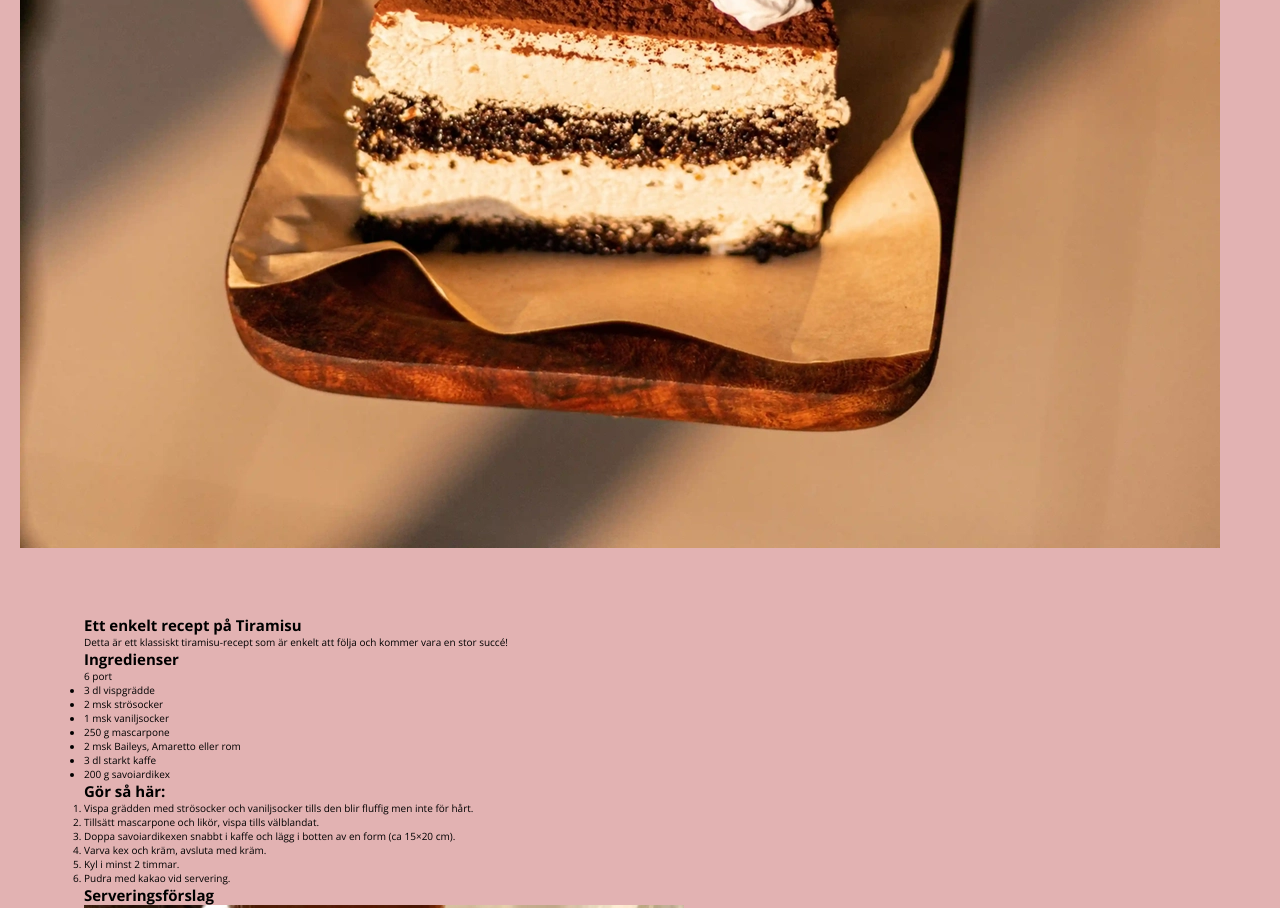
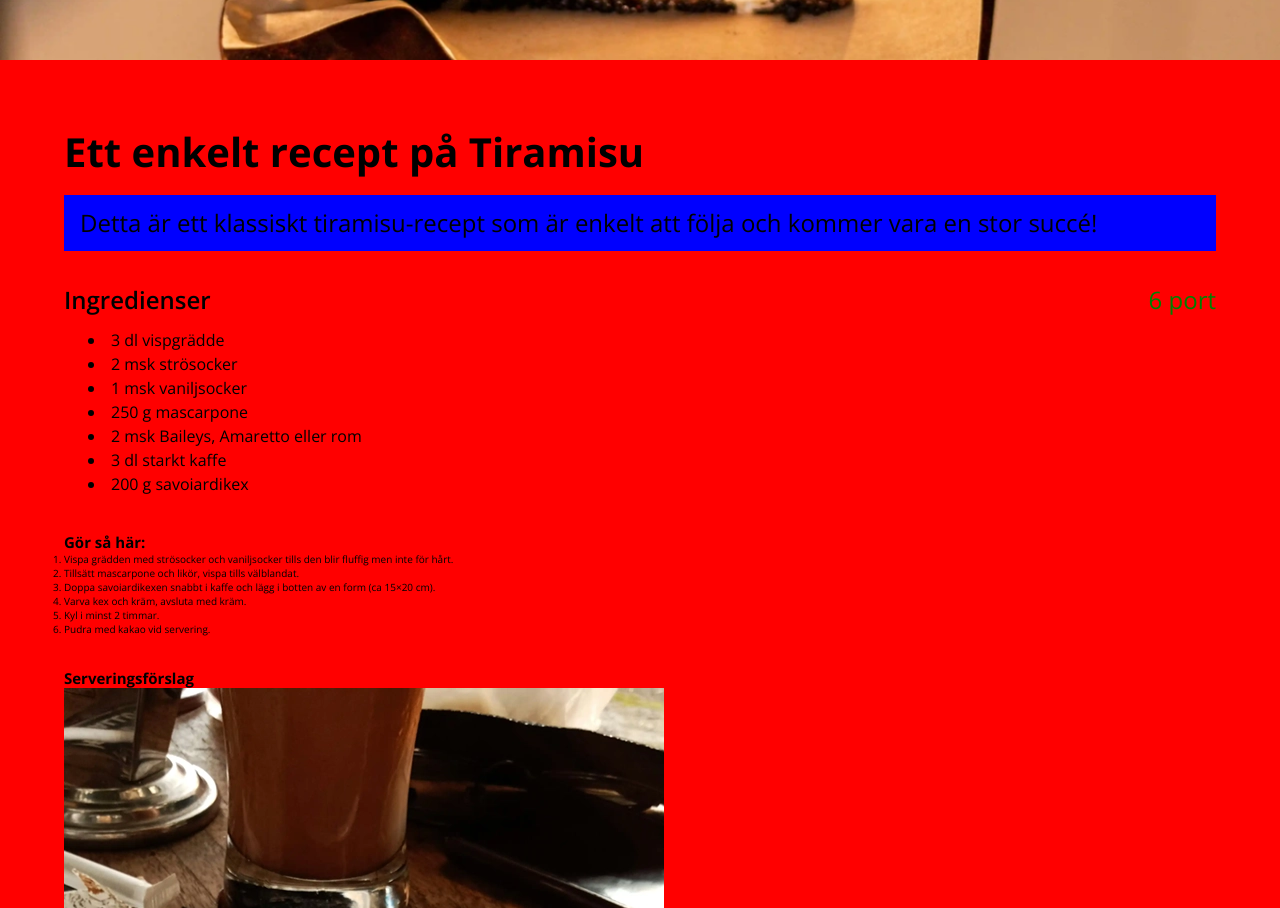
Before and after one commit to ardalansale/tiramusi-tok-v2, a plain HTML site: page index.html in a window 1280 px wide. Shown: the part 440-1348 px from the top of the page. Drawn offline with nearby package versions, Linux system fonts and the light colour scheme.

Commit message:
Gjort styling för hero, rubrik, beskrivning och ingredienser

```diff
--- a/stylesheets/style.css
+++ b/stylesheets/style.css
@@ -1,5 +1,7 @@
+/* Open Sans */
 @import url('https://fonts.googleapis.com/css2?family=Open+Sans:ital,wght@0,300..800;1,300..800&display=swap');
 
+/* Grundläggande */
 * {
     margin: 0;
     padding: 0;
@@ -13,50 +15,81 @@ html {
 body {
     background-color: #A100004D;
     font-family: 'Open Sans', sans-serif;
-    padding: 20px;
     color: black;
 }
 
-main {
-  max-width: 1280px;
-  margin: 0 auto;
-  padding: 64px;
-  position: relative;
+/* Hero */
+.hero {
+    width: 100vw;
+    left: 50%;
+    transform: translateX(-50%);
+    height: 50rem;
+    overflow: hidden;
+    position: relative;
 }
 
-/* Hero-sektionen bryter sig ut, men är centrerad */
-.hero-container {
-  position: relative;
-  width: 100vw;           /* Tar hela viewport-bredden */
-  left: 50%;              /* Flyttar startpunkten till mitten av main */
-  transform: translateX(-50%); /* Flyttar tillbaka hälften av viewport-bredden */
-  height: 500px;
-  overflow: hidden;
-  margin-bottom: 64px;
+.hero img {
+    width: 100%;
+    height: 100%;
+    object-fit: cover;
+    display: block;
 }
 
-/* Bilden täcker hela hero-container utan att förvrängas */
-.hero-container img {
-  position: absolute;
-  top: 0; left: 0;
-  width: 100%;
-  height: 100%;
-  object-fit: cover;
-  display: block;
-}
-}
-/* Recept sektion */
-.recept-container {
+/* Container för recept-delen*/
+
+.container {
+    position: relative;
+    max-width: 128rem;
+    margin: 0 auto;
+    background: red;
+    padding: 6.4rem;
     display: flex;
     flex-direction: column;
-    gap: 32px;
-    background-color: red;
+    gap: 3.2rem;
 }
-/* Rubrik och beskrivning */
-.recept-header h1 {
-    font-size: 40px;
+
+/* Rubrik & Beskrivning */
+
+.intro h1 {
+    font-size: 4rem;
     font-weight: 700;
+    margin-bottom: 1.6rem;
+}
+
+.intro p {
+    font-size: 2.4rem;
     line-height: 100%;
-    letter-spacing: 0%;
+    background-color: blue;
+    padding: 1.6rem;
+}
 
+/* Ingredienser */
+
+.ingredienser .heading {
+    display: flex;
+    justify-content: space-between;
+    align-items: baseline;
+    margin-bottom: 1.6rem;
 }
+
+.ingredienser .heading h2 {
+font-size: 2.4rem;
+font-weight: 600;
+}
+
+.ingredienser .heading span {
+    font-size: 2.4rem;
+    font-weight: 400;
+    color: green;
+}
+
+.ingredienser ul {
+    list-style: disc inside;
+    padding-left: 2.4rem;
+    font-size: 1.6rem;
+    line-height: 100%;
+}
+
+.ingredienser ul li {
+    margin-bottom: 0.8rem;
+}
```
